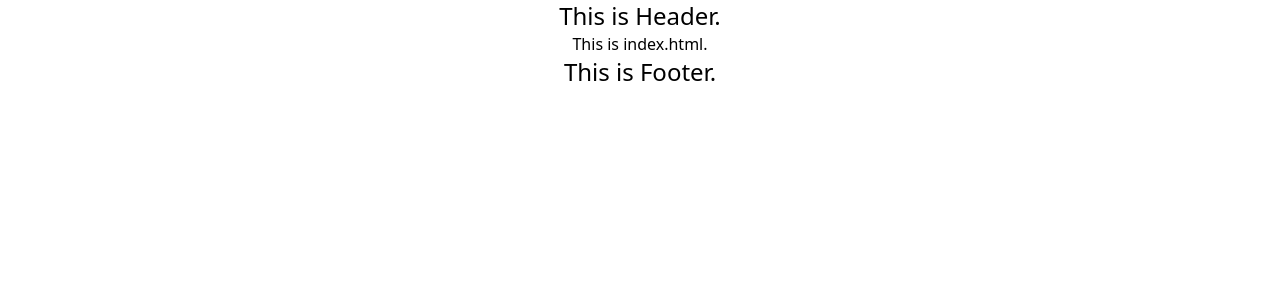
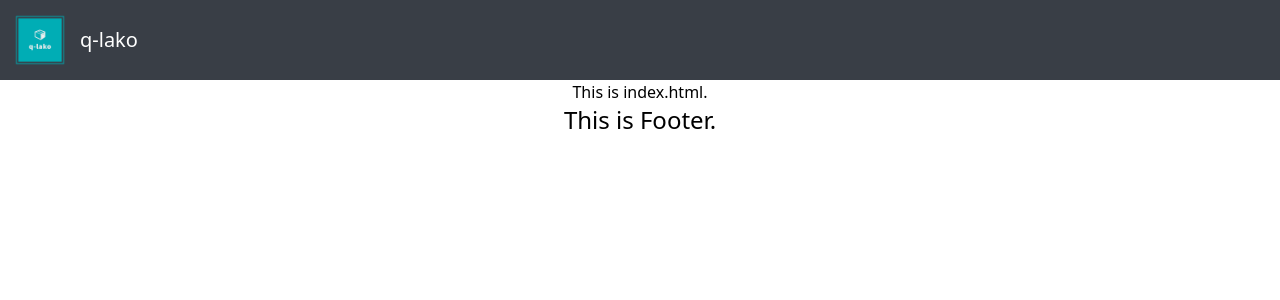
Before and after one commit to yusuke-sforzando/q-lako, a Flask app: page / in a window 1280 px wide. Shown: the top 300 px of the page. Run offline with Flask 2, Linux system fonts and the light colour scheme.

Commit message:
:+1: Add q-lako logo

```diff
--- a/templates/_header.html
+++ b/templates/_header.html
@@ -1,3 +1,8 @@
 <header>
-  <p class="text-2xl text-center">This is Header.</p>
+  <nav class="p-2" style="background-color: #393e46;">
+    <a href="/" class="flex items-center">
+      <img src="static/images/logo.png" class="h-16 mr-2" />
+      <span class="text-white text-xl">q-lako</span>
+    </a>
+  </nav>
 </header>
```
